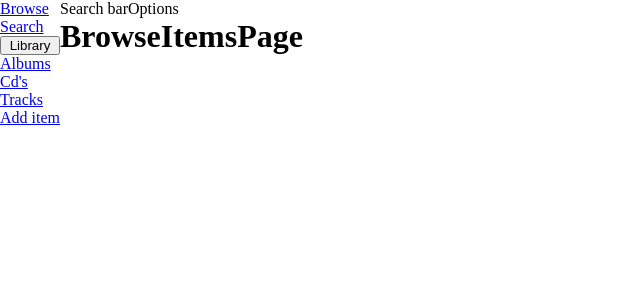
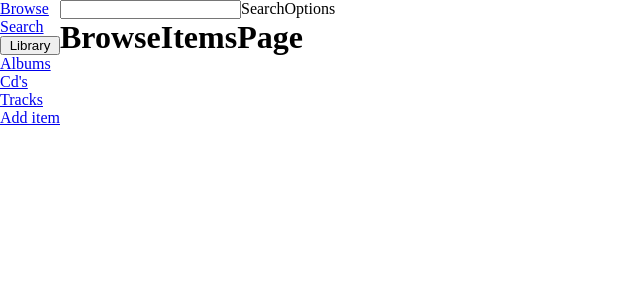
Before and after one commit to RobVerplanke/cd-manager-react, a React (Vite) app: page / in a window 1280 px wide. Shown: the top 300 px of the page, without its empty margins (0-640 px from the left). Built offline with nearby package versions, Linux system fonts and the light colour scheme; no server answers.

Commit message:
feat: add searchbar and change labeltexts

```diff
--- a/src/components/MainHeader.tsx
+++ b/src/components/MainHeader.tsx
@@ -3,7 +3,10 @@ import '../styles/MainHeader.css';
 function MainHeader() {
   return (
     <header className="header">
-      <div className="header__searchbar">Search bar</div>
+      <div className="header__searchbar">
+        <input type="text" />
+        Search
+      </div>
       <div className="header__options">Options</div>
     </header>
   );
--- a/src/components/NavigationBar.tsx
+++ b/src/components/NavigationBar.tsx
@@ -14,17 +14,17 @@ function NavigationBar() {
         <button aria-label="Open library sub-menu">Library</button>
         <ul className="nav__buttons__list hidden">
           <li>
-            <Link to="/library/albums" aria-label="Open album library">
+            <Link to="/library/albums" aria-label="Go to album library">
               Albums
             </Link>
           </li>
           <li>
-            <Link to="/library/cds" aria-label="Open cd library">
+            <Link to="/library/cds" aria-label="Go to cd library">
               Cd's
             </Link>
           </li>
           <li>
-            <Link to="/library/tracks" aria-label="Open track library">
+            <Link to="/library/tracks" aria-label="Co to track library">
               Tracks
             </Link>
           </li>
```
